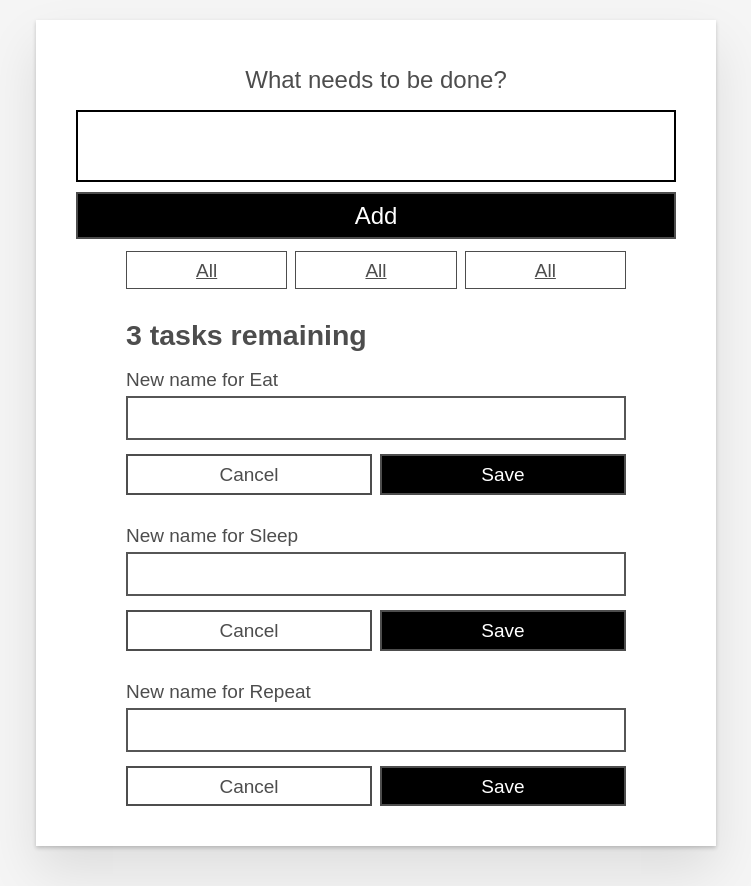
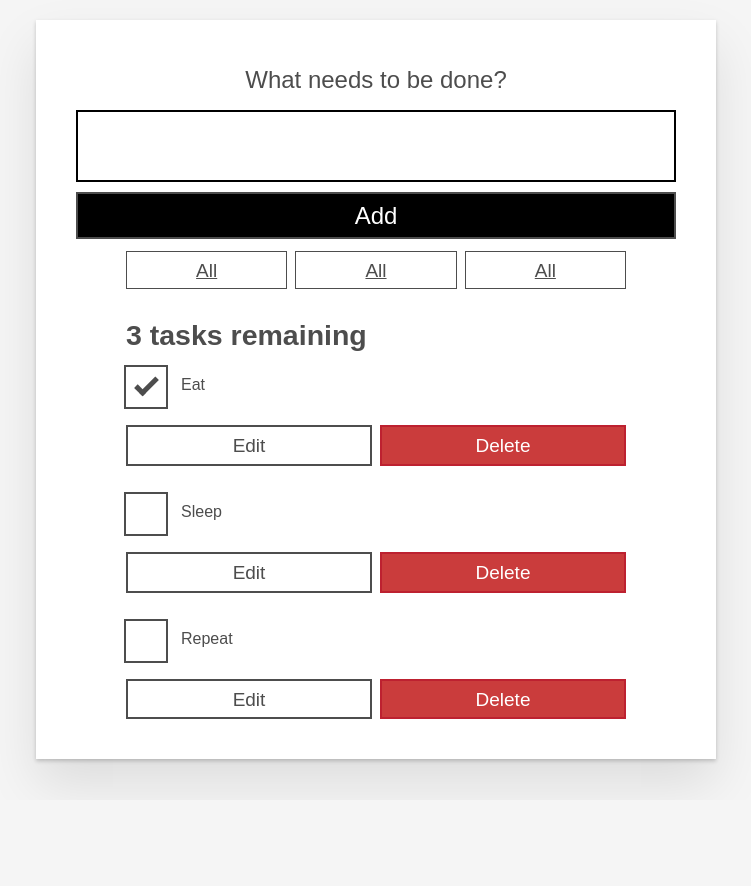
Before and after one commit to ChamuMutezva/moz-todo-react, a React (Create React App) app: page / in a window 1280 px wide. Shown: the whole page, without its empty margins (264-1015 px from the left). After the commit the page ends 800 px from the top, so only its background shows below. Built offline with nearby package versions, Linux system fonts and the light colour scheme.

Commit message:
feat: editing tasks

```diff
--- a/src/components/Todo.js
+++ b/src/components/Todo.js
@@ -2,18 +2,30 @@ import React, { useState } from 'react'
 
 export default function Todo(props) {
 
-    const [isEditing, setEditing] = useState(true);
+    const [isEditing, setEditing] = useState(false);
+    const [newName, setNewName] = useState('');
+
+    function handleChange(e) {
+      setNewName(e.target.value);
+    }
+
+    function handleSubmit(e) {
+      e.preventDefault();
+      props.editTask(props.id, newName);
+      setNewName("");
+      setEditing(false);
+    }
 
     const editingTemplate = (
-        <form className="stack-small">
+        <form className="stack-small" onSubmit={handleSubmit}>
           <div className="form-group">
             <label className="todo-label" htmlFor={props.id}>
               New name for {props.name}
             </label>
-            <input id={props.id} className="todo-text" type="text" />
+            <input id={props.id} className="todo-text" type="text" value={newName} onChange={handleChange}/>
           </div>
           <div className="btn-group">
-            <button type="button" className="btn todo-cancel">
+            <button type="button" className="btn todo-cancel" onClick={() => setEditing(false)}>
               Cancel
               <span className="visually-hidden">renaming {props.name}</span>
             </button>
@@ -38,7 +50,7 @@ export default function Todo(props) {
               </label>
             </div>
             <div className="btn-group">
-              <button type="button" className="btn">
+              <button type="button" className="btn" onClick={() => setEditing(true)}>
                 Edit <span className="visually-hidden">{props.name}</span>
               </button>
               <button
```
